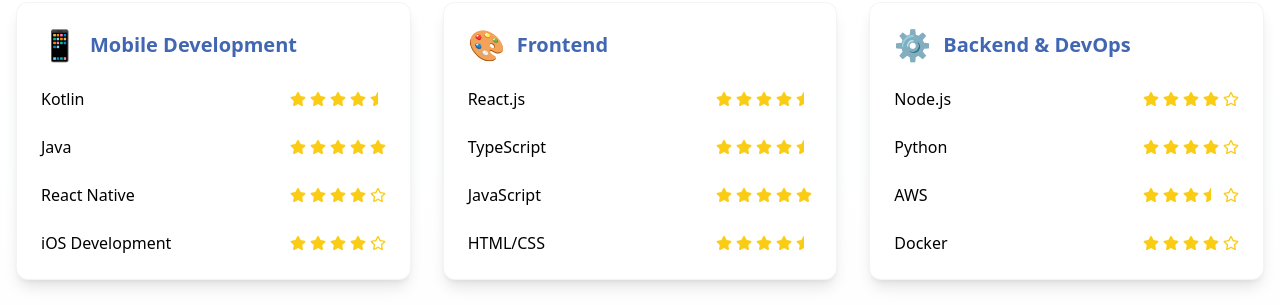
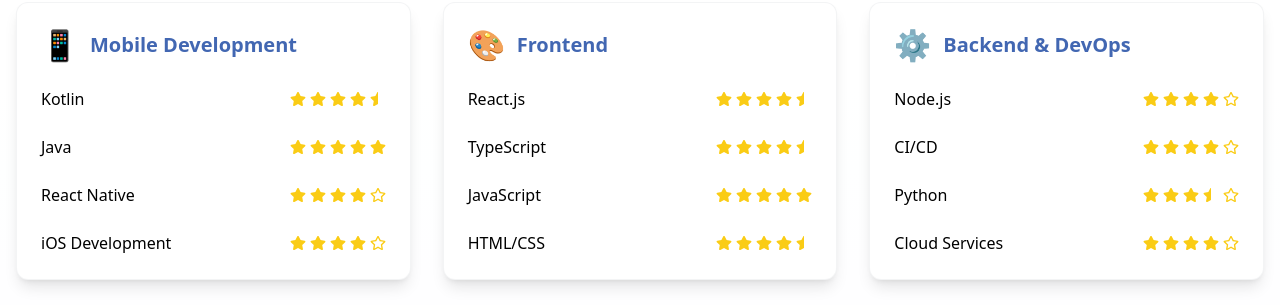
Before and after one commit to llRizvanll/rizvanwork_, a Next.js app: page / in a window 1280 px wide. Shown: the part 4680-4985 px from the top of the page. Built offline with nearby package versions, Linux system fonts and the light colour scheme.

Commit message:
eslint rules off

```diff
--- a/app/components/Skills.tsx
+++ b/app/components/Skills.tsx
@@ -37,9 +37,9 @@
       icon: "⚙️",
       skills: [
         { name: "Node.js", level: 4 },
-        { name: "Python", level: 4 },
-        { name: "AWS", level: 3.5 },
-        { name: "Docker", level: 4 }
+        { name: "CI/CD", level: 4 },
+        { name: "Python", level: 3.5 },
+        { name: "Cloud Services", level: 4 }
       ]
     }
   ];
```
